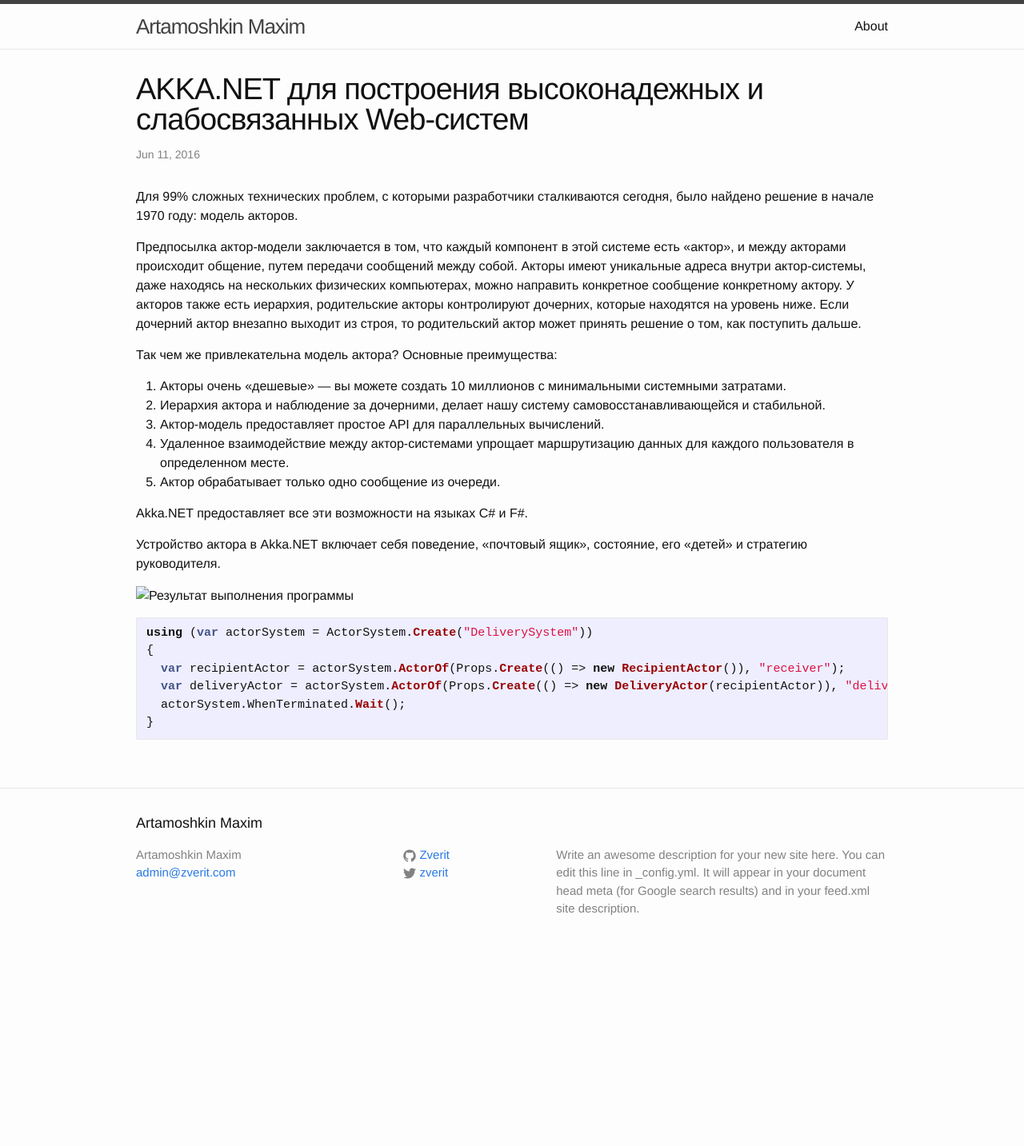
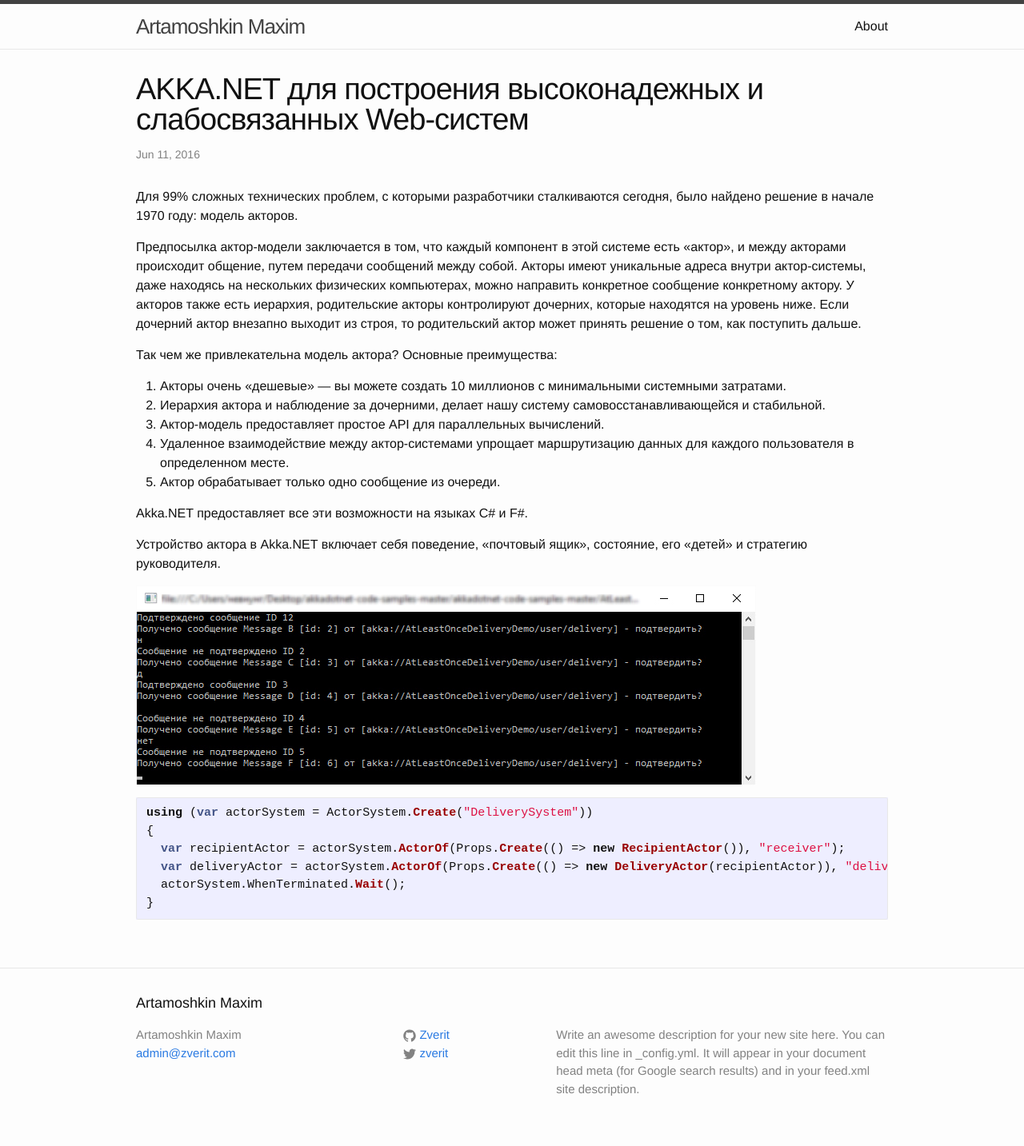
Before and after one commit to martamoshkin/blog.zverit.com, a Jekyll site: the page built from _posts/2016-6-11-akka-net-web-system.md, in a window 1280 px wide. Shown: the whole page at 80% size. Built offline with Jekyll 4.4.1, drawn with Linux system fonts in a browser that asks for light colours; before the commit the page ends 1208 px from its top, so only the background shows below that.

Commit message:
Update 2016-6-11-akka-net-web-system.md

````diff
--- a/_posts/2016-6-11-akka-net-web-system.md
+++ b/_posts/2016-6-11-akka-net-web-system.md
@@ -22,7 +22,7 @@
 
 Устройство актора в Akka.NET включает себя поведение, «почтовый ящик», состояние, его «детей» и стратегию руководителя.
 
-![Результат выполнения программы](blog.zverit.com/assets/akka-sample-result.png)
+![Результат выполнения программы](http://blog.zverit.com/assets/akka-sample-result.png)
 
 ```cs
 using (var actorSystem = ActorSystem.Create("DeliverySystem"))
````
